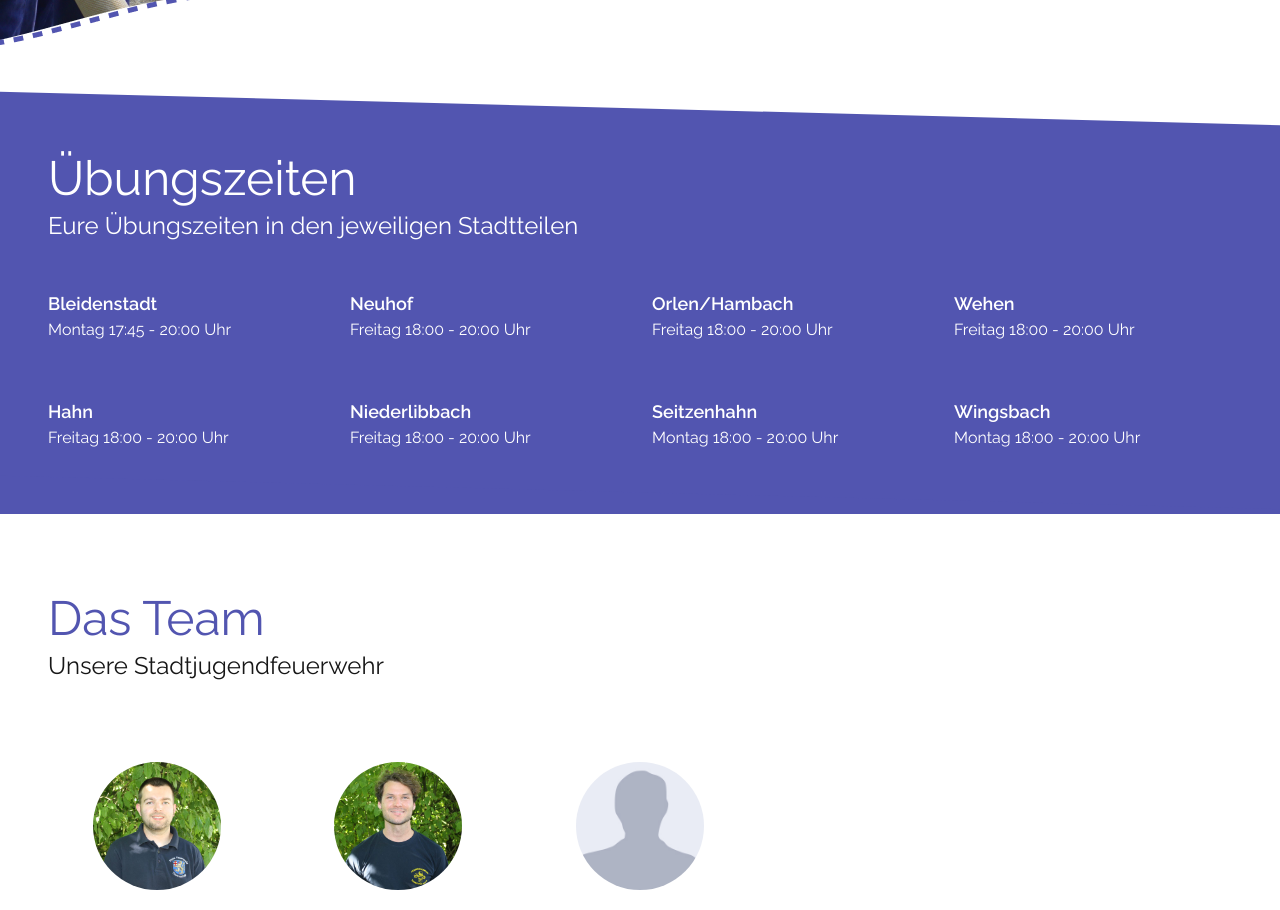
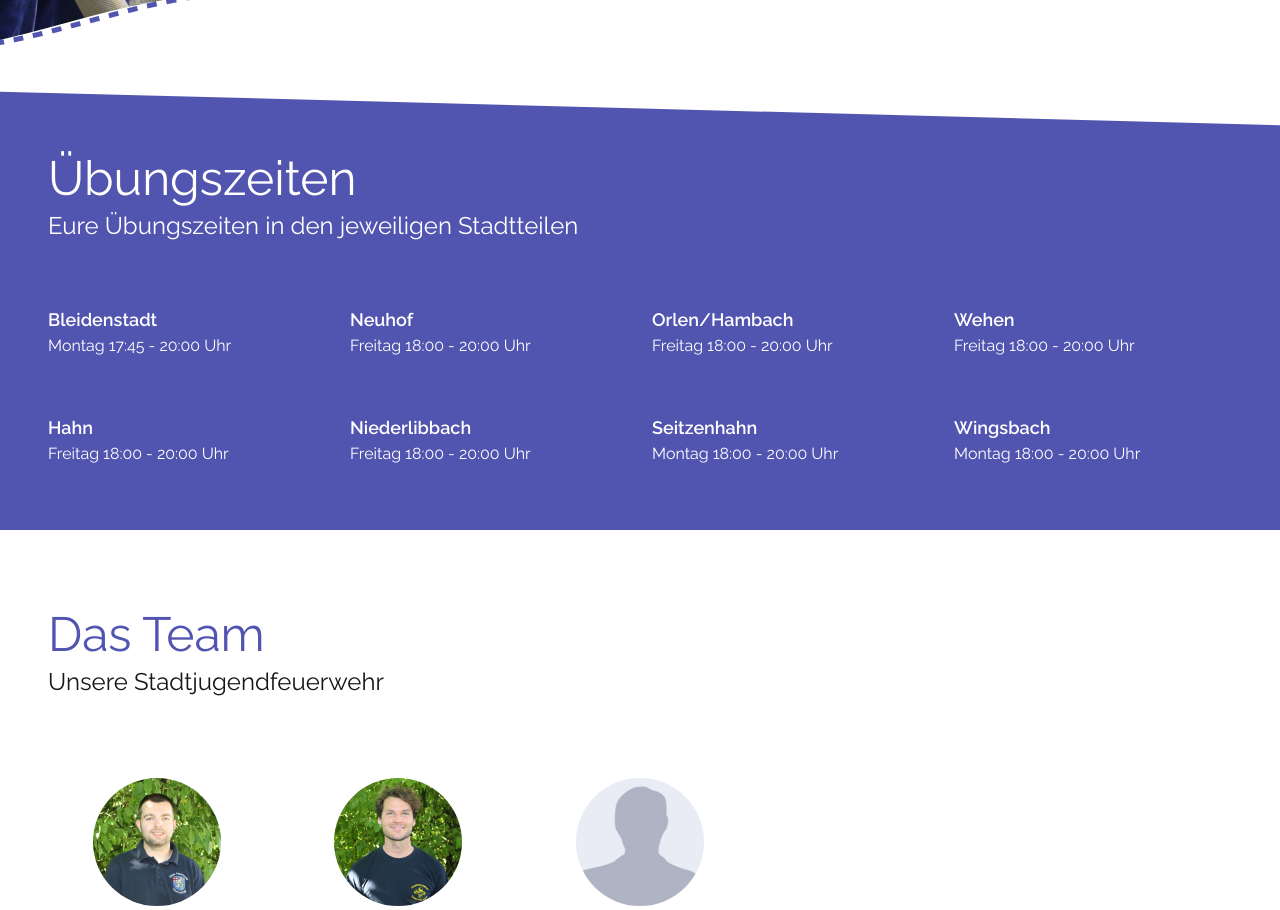
Before and after one commit to jf-taunusstein/jf-taunusstein, a Next.js app: page / in a window 1280 px wide. Shown: the part 2940-3850 px from the top of the page. Built offline with nearby package versions, Linux system fonts and the light colour scheme.

Commit message:
fix: update spacing

```diff
--- a/src/app/page.tsx
+++ b/src/app/page.tsx
@@ -131,7 +131,7 @@ export default function JugendfeuerwehrIndex() {
 
       <SkewBackground
         direction="left"
-        className="my-20 space-y-12 bg-jugend pb-16 pt-6 text-white after:bg-jugend"
+        className="my-20 space-y-16 bg-jugend pb-16 pt-6 text-white after:bg-jugend"
       >
         <div className="space-y-2">
           <Typography component="h2" size="h1">
```
